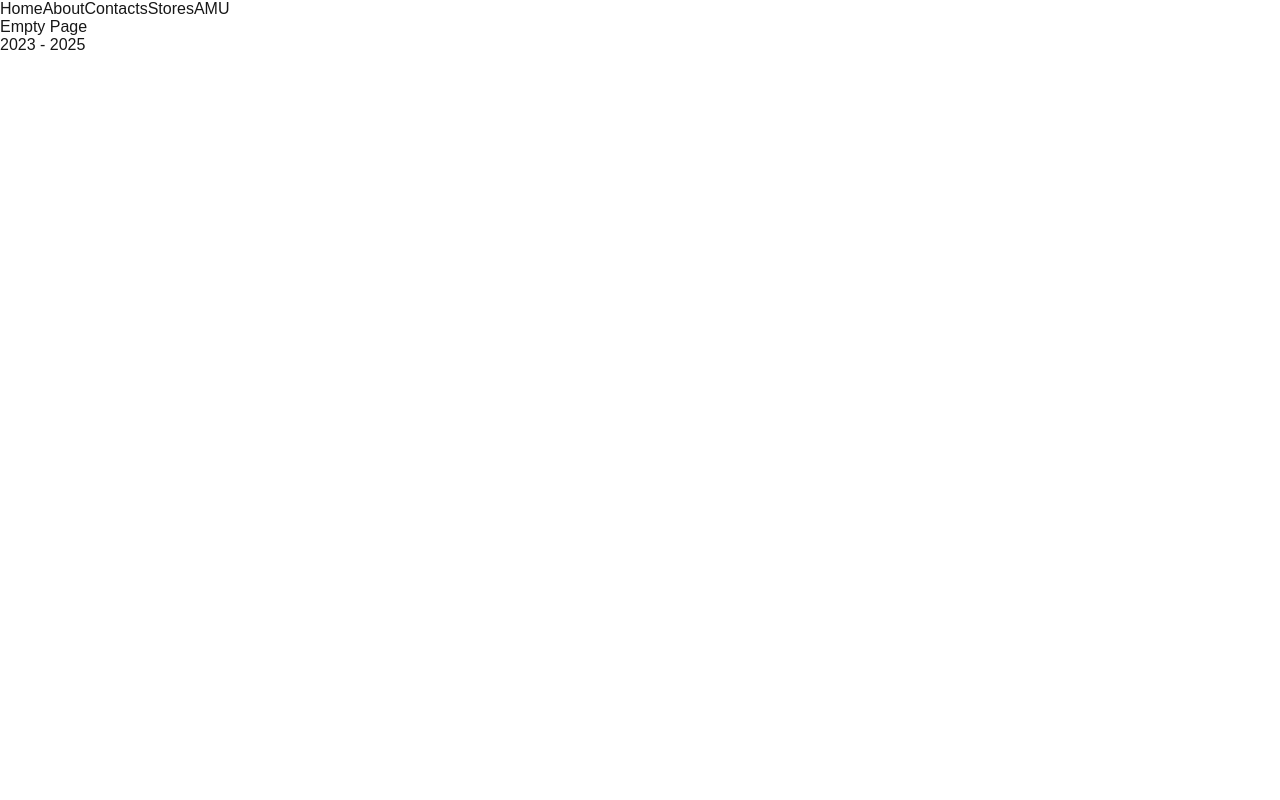
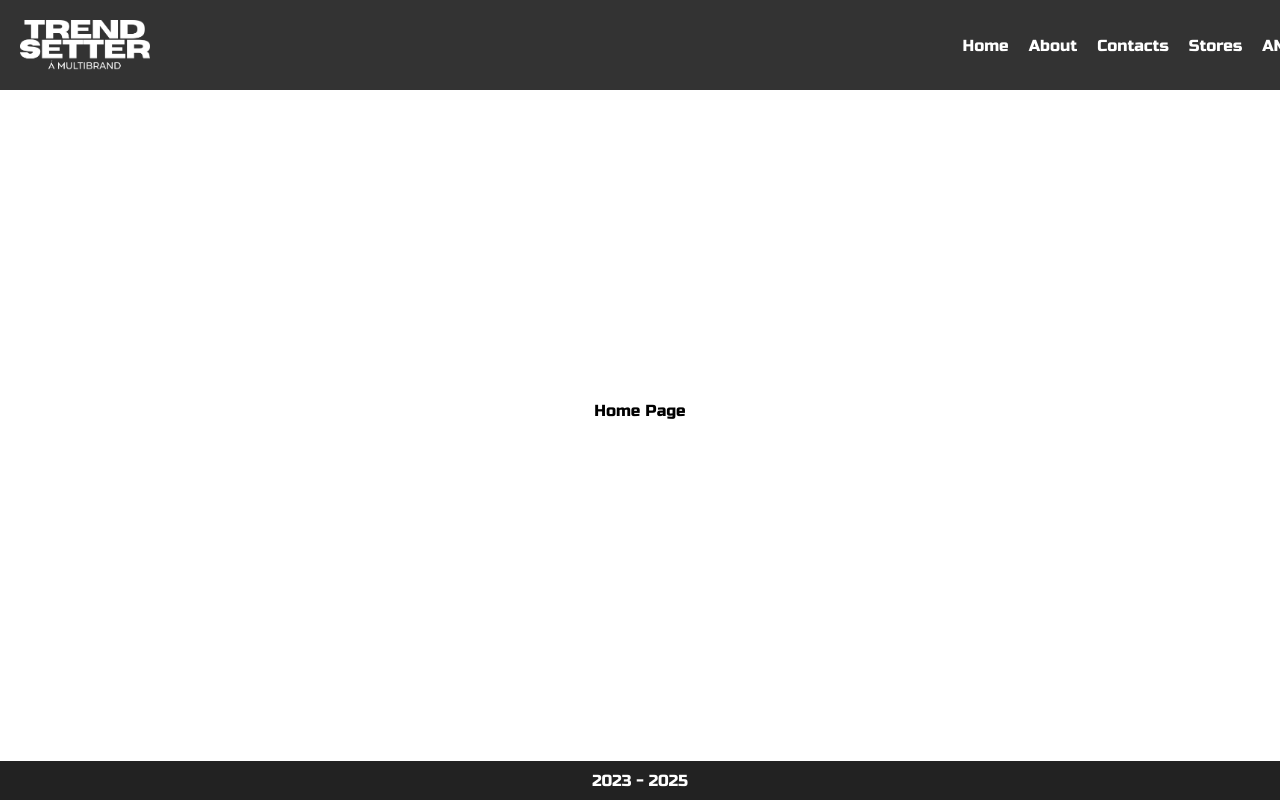
Before and after one commit to KarVarr/TrendsetterAMU, a Next.js app: page / in a window 1280 px wide. Built offline with nearby package versions, Linux system fonts and the light colour scheme.

Commit message:
Update: added styles and fonts

```diff
--- /dev/null
+++ b/app/about/about.module.css
@@ -0,0 +1,5 @@
+.container {
+    padding: 20px;
+    background: rgb(184, 60, 60);
+    color: orange;
+  }
--- a/app/about/page.tsx
+++ b/app/about/page.tsx
@@ -1,3 +1,7 @@
+import styles from './about.module.css'
+
 export default function EmptyPage() {
-    return <div>About Page</div>;
+    return (
+      <div className={styles.container}>About Page</div>
+    );
   }
--- a/app/globals.css
+++ b/app/globals.css
@@ -1,42 +1,39 @@
+/* Подключаем шрифт */
 :root {
-  --background: #ffffff;
-  --foreground: #171717;
-}
-
-@media (prefers-color-scheme: dark) {
-  :root {
-    --background: #0a1a0a;
-    --foreground: #ed2ded;
-  }
-}
-
-html,
-body {
-  max-width: 100vw;
-  overflow-x: hidden;
+  --font-russo-one: "Russo One", sans-serif;
 }
 
 body {
-  color: var(--foreground);
-  background: var(--background);
-  font-family: Arial, Helvetica, sans-serif;
-  -webkit-font-smoothing: antialiased;
-  -moz-osx-font-smoothing: grayscale;
+  font-family: var(--font-russo-one);
+  margin: 0;
+  display: flex;
+  flex-direction: column;
+  min-height: 100vh;
 }
 
-* {
-  box-sizing: border-box;
-  padding: 0;
-  margin: 0;
+header {
+  position: fixed;
+  top: 0;
+  left: 0;
+  width: 100%;
+  background: #333;
+  color: white;
+  padding: 15px;
+  z-index: 1000;
 }
 
-a {
-  color: inherit;
-  text-decoration: none;
+main {
+  flex: 1;  /* Растягиваем, чтобы занять доступное пространство */
+  display: flex;
+  justify-content: center;
+  align-items: center;
+  padding-top: 60px; /* Отступ для хедера */
 }
 
-@media (prefers-color-scheme: dark) {
-  html {
-    color-scheme: dark;
-  }
+footer {
+  background: #222;
+  color: white;
+  text-align: center;
+  padding: 10px;
+  margin-top: auto;
 }
--- a/app/home/page.tsx
+++ b/app/home/page.tsx
@@ -11,5 +11,5 @@
 //   );
 // }
 export default function EmptyPage() {
-  return <div>Home Page</div>;
+  return <div>Home 2 Page</div>;
 }
--- a/app/layout.tsx
+++ b/app/layout.tsx
@@ -1,16 +1,12 @@
 import type { Metadata } from "next";
-import { Geist, Geist_Mono } from "next/font/google";
+import { Russo_One } from "next/font/google";
 import "./globals.css";
 import { TheHeader } from "@/components/TheHeader";
 import { TheFooter } from "@/components/TheFooter";
 
-const geistSans = Geist({
-  variable: "--font-geist-sans",
-  subsets: ["latin"],
-});
-
-const geistMono = Geist_Mono({
-  variable: "--font-geist-mono",
+const russoOne = Russo_One({
+  weight: "400",
+  variable: "--font-russo-one",
   subsets: ["latin"],
 });
 
@@ -26,10 +22,9 @@ export default function RootLayout({
 }>) {
   return (
     <html lang="en">
-      <body>
+      <body className={russoOne.variable}>
         <TheHeader />
         <main className="container">{children}</main>
-
         <TheFooter />
       </body>
     </html>
--- a/app/page.tsx
+++ b/app/page.tsx
@@ -1,3 +1,3 @@
 export default function EmptyPage() {
-  return <div>Empty Page</div>;
+  return <div>Home Page</div>;
 }
--- a/app/styles/globals.css
+++ b/app/styles/globals.css
@@ -0,0 +1,6 @@
+/* Сброс стилей */
+* {
+    margin: 0;
+    padding: 0;
+    box-sizing: border-box;
+  }
--- /dev/null
+++ b/components/TheHeader.module.css
@@ -0,0 +1,26 @@
+.header {
+    display: flex;
+    align-items: center;
+    justify-content: space-between;
+    padding: 20px;
+    background-color: #333;
+}
+
+.logo {
+    display: flex;
+    align-items: center;
+}
+
+.menu {
+    display: flex;
+    gap: 20px; /* Расстояние между ссылками */
+}
+
+.menu a {
+    color: white;
+    text-decoration: none;
+}
+
+.menu a:hover {
+    text-decoration: underline;
+}
--- a/components/TheHeader.tsx
+++ b/components/TheHeader.tsx
@@ -1,13 +1,20 @@
 import Link from "next/link";
+import styles from './TheHeader.module.css'
+import Image from "next/image";
 
 export const TheHeader = () => {
     return (
-        <header className="container">
-            <Link href="/">Home</Link>
-            <Link href="/about">About</Link>
-            <Link href="/contact">Contacts</Link>
-            <Link href="/stores">Stores</Link>
-            <Link href="/amu">AMU</Link>
+        <header className={styles.header}>
+            <div className={styles.logo}>
+                <Image src="/logo.png" alt="Logo" width={130} height={50}/>
+            </div>
+            <div className={styles.menu}>
+                <Link href="/">Home</Link>
+                <Link href="/about">About</Link>
+                <Link href="/contact">Contacts</Link>
+                <Link href="/stores">Stores</Link>
+                <Link href="/amu">AMU</Link>
+            </div>
         </header>
     )
 }
```
Also changed, not shown: components/TheFooter.module.css (added), public/logo.png (added).
